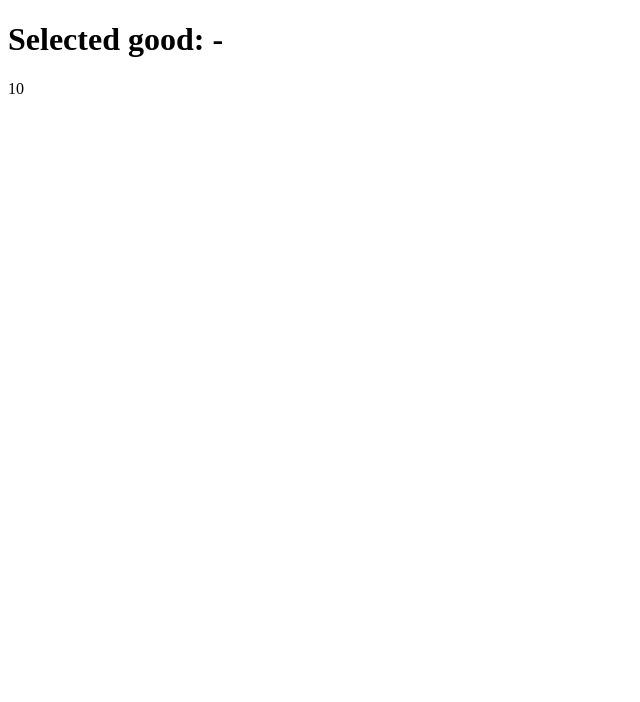
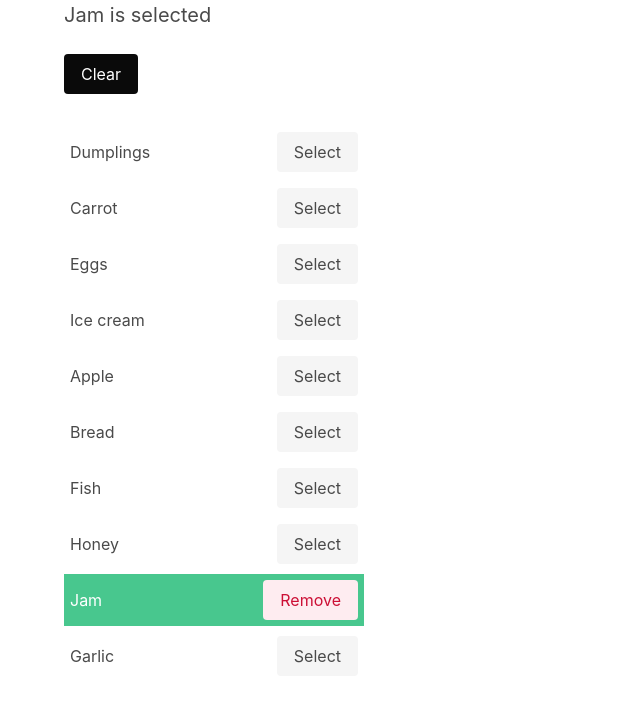
Before and after one commit to mate-academy/react_goods-selector, a React (Create React App) app: page / in a window 1280 px wide. Shown: the top 702 px of the page, without its empty margins (0-640 px from the left). Built offline with nearby package versions, Linux system fonts and the light colour scheme.

Commit message:
Solution

```diff
--- a/src/App.scss
+++ b/src/App.scss
@@ -1 +1,11 @@
-// styles go here
+.goods {
+  &__item {
+    list-style: none;
+    font-size: 16px;
+    width: 300px;
+    padding: 6px;
+    display: flex;
+    justify-content: space-between;
+    align-items: center;
+  }
+}
--- a/src/App.tsx
+++ b/src/App.tsx
@@ -1,5 +1,7 @@
 import React from 'react';
 import './App.scss';
+import classNames from 'classnames';
+import 'bulma/css/bulma.min.css';
 
 const goodsFromServer: string[] = [
   'Dumplings',
@@ -14,11 +16,97 @@ const goodsFromServer: string[] = [
   'Garlic',
 ];
 
-const App: React.FC = () => (
-  <div className="App">
-    <h1>Selected good: -</h1>
-    {goodsFromServer.length}
-  </div>
-);
+type State = {
+  selectedGood: string[],
+};
+
+class App extends React.Component<{}, State> {
+  state = {
+    selectedGood: ['Jam'],
+  };
+
+  selectGoodHandler = (good: string) => {
+    if (this.state.selectedGood.includes(good)) {
+      this.setState(prevState => ({
+        selectedGood: prevState.selectedGood.filter((item) => item !== good),
+      }));
+    } else {
+      this.setState(prevState => ({
+        selectedGood: [...prevState.selectedGood, good],
+      }));
+    }
+  };
+
+  clearSelections = () => {
+    this.setState({ selectedGood: [] });
+  };
+
+  showGoods = () => {
+    const { selectedGood } = this.state;
+
+    if (selectedGood.length === 0) {
+      return 'No goods selected';
+    }
+
+    if (selectedGood.length === 1) {
+      return `${selectedGood} is selected`;
+    }
+
+    return `${selectedGood.join(', ')} are selected`;
+  };
+
+  render() {
+    const { selectedGood } = this.state;
+
+    return (
+      <div className="App">
+        <div className="block container">
+          <div className="block">
+            <h1 className="content is-medium">
+              {this.showGoods()}
+            </h1>
+            {selectedGood.length > 0 && (
+              <button
+                type="button"
+                className="button is-black mb-2"
+                onClick={this.clearSelections}
+              >
+                Clear
+              </button>
+            )}
+          </div>
+          <ul className="is-one-third content is-small">
+            {goodsFromServer.map((item) => (
+              <li
+                key={item}
+                className={classNames(
+                  'goods__item',
+                  {
+                    'has-text-white has-background-success':
+                    selectedGood.includes(item),
+                  },
+                )}
+              >
+                {item}
+                <button
+                  type="button"
+                  className={classNames(
+                    'button is-light',
+                    { 'is-danger': selectedGood.includes(item) },
+                  )}
+                  onClick={() => {
+                    this.selectGoodHandler(item);
+                  }}
+                >
+                  {!selectedGood.includes(item) ? 'Select' : 'Remove'}
+                </button>
+              </li>
+            ))}
+          </ul>
+        </div>
+      </div>
+    );
+  }
+}
 
 export default App;
```
Also changed, not shown: package.json (+4 -3 lines), 1 other file (tests, documents, lock files or other folders).
